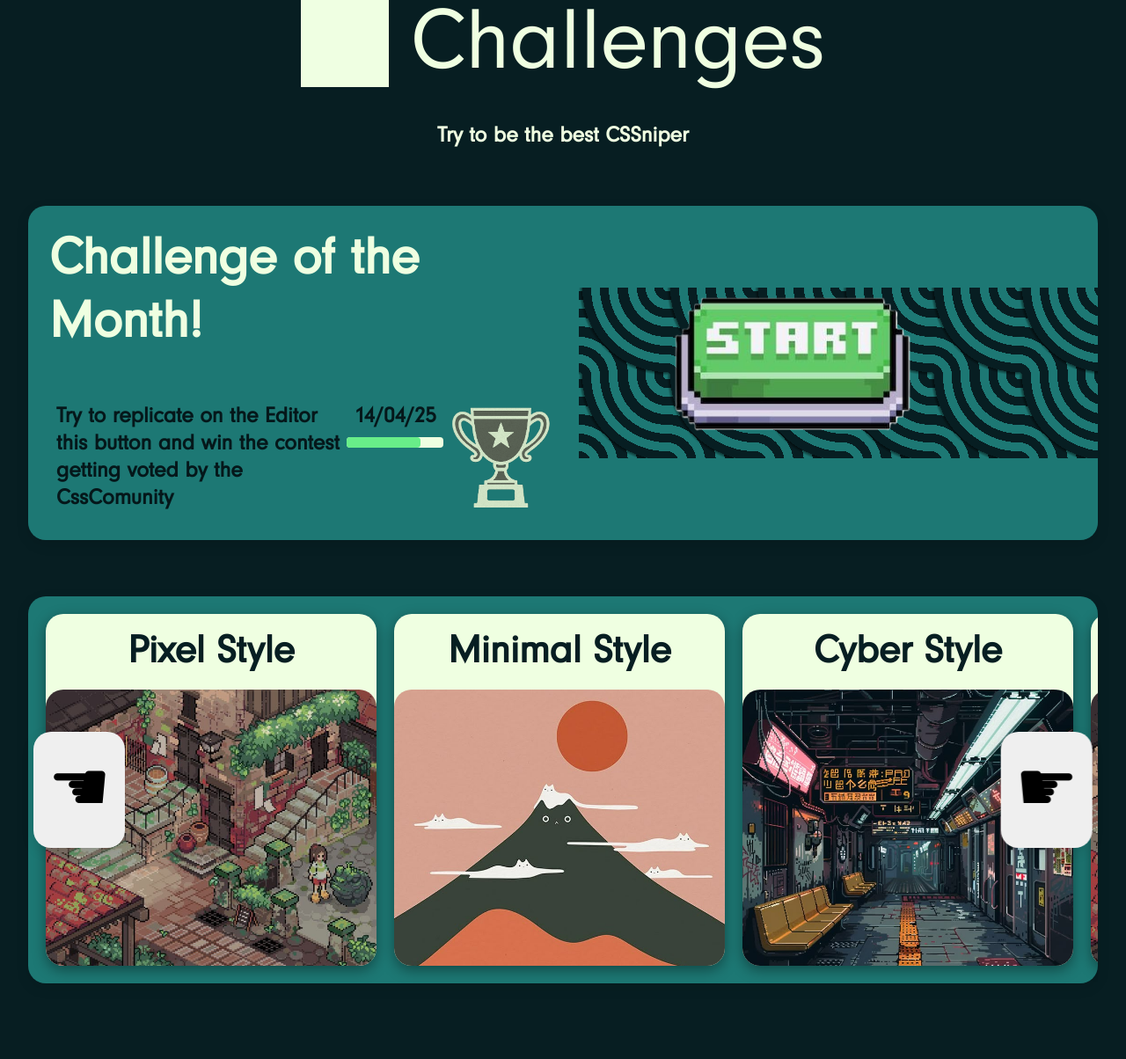
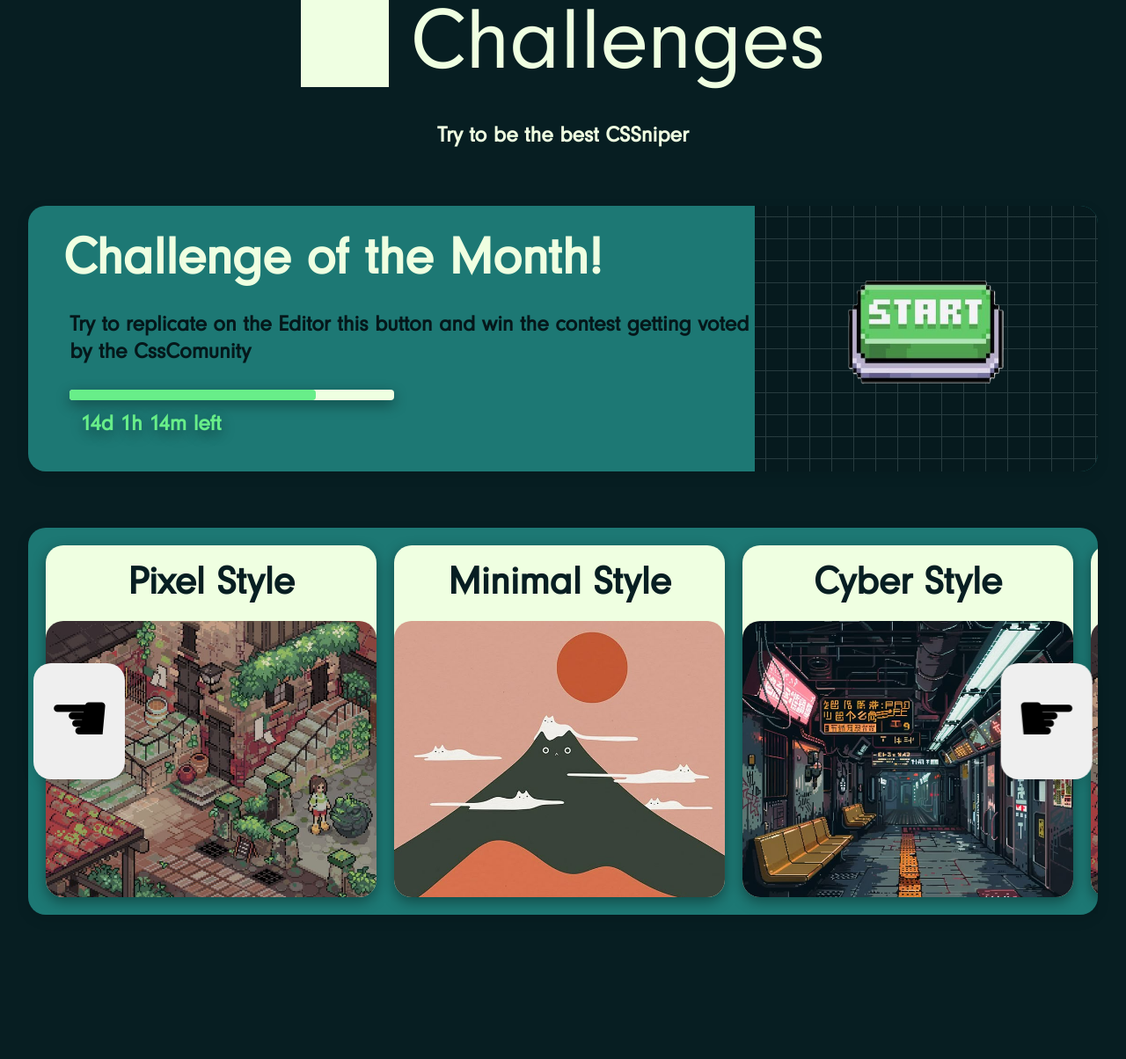
Before and after one commit to reSalmone/CSSnips, a PHP site: page /challenges.html in a window 1280 px wide. Shown: the part 165-1369 px from the top of the page at 88% size. After the commit the page ends 1205 px from the top, so only its background shows below. Run offline with PHP 8.4, Linux system fonts and the light colour scheme; grey boxes are pictures that could not be loaded.

Commit message:
style changes

```diff
--- a/challenges.css
+++ b/challenges.css
@@ -53,21 +53,29 @@
 }
 
 .nicon-trophy {
+    grid-area: e;
     align-self: center;
-    width: 130px;
-    height: 130px;
+    justify-self: center;
+    width: 115px;
+    height: 115px;
     filter: saturate(100%) invert(90%) sepia(3%) saturate(1327%) hue-rotate(54deg) brightness(109%) contrast(102%);
     padding: 0.5rem;
+}
+
+.data{
+    grid-area:d;
+    align-self: center;
+    justify-self:start;
+
 }
 
 .data .range {
     position: relative;
     background-color: var(--color4);
-    width: 100%;
+    width: 200%;
     height: 0.75rem;
     border-radius: 0.25rem;
-    display: flex;
-    align-self: center;
+    box-shadow: rgba(0, 0, 0, 0.394) 0px 5px 15px;
 
 }
 
@@ -81,11 +89,21 @@
     border-radius: 0.25rem;
 }
 
+.data-days {
+    color: var(--color6);
+    font-size: 25px;
+    padding-left: 3%;
+    font-weight: bold;
+    padding: 0.75rem;
+    justify-self: start;
+    text-shadow: rgba(0, 0, 0, 0.394) 0px 5px 15px;
+}
+
 .nicon-target {
     align-self: center;
+    justify-self: center;
     width: 50%;
     height: 50%;
-    margin-right: 100px;
     overflow: hidden;
 
 
@@ -96,47 +114,38 @@
     width: 95%;
     border-radius: 20px;
     margin-top: 5%;
-    display: flex;
-    flex-direction: row;
-    align-items: center;
-    justify-content: center;
+    display: grid;
+    grid-template:
+            'a a a c c'1fr
+            '. b b c c'0.5fr
+            '. d e c c'1fr /0.08fr 1fr 1fr 0.5fr 0.5fr;
+
     box-shadow: rgb(0, 0, 0, 0.1) 0px 5px 15px;
     overflow: hidden;
     transition: background-color .1s;
     cursor: pointer;
+    padding-left:1em;
 }
 .contest-box:hover{
     background-color: color-mix(in srgb, var(--color2) 90%, black);
     transform: translateY(4px);
     transition:transform .2s;
 }
-
-.contest-info-box {
-    width: 100%;
-    display: flex;
-    flex-direction: column;
-}
-
 .contest-title {
+    grid-area: a;
     color: var(--color4);
     font-size: 60px;
     font-weight: bold;
     padding: 1.5rem;
 }
 
-.contest-subinfo-box {
-    width: 100%;
-    display: flex;
-    flex-direction: row;
-    padding: 1.5rem;
-}
-
 .contest-subtitle {
+    grid-area: b;
+    justify-self: start;
+    align-self: center;
     color: color-mix(in srgb, var(--color3) 75%, black);
     font-size: 25px;
-    padding-left: 3%;
     font-weight: bold;
-    padding: 0.5rem;
 }
 
 .challenge-container {
@@ -195,29 +204,19 @@
 }
 
 .contest-background-target {
+    grid-area: c;
+    --s: 50px;
     width: 100%;
-    height: 100%;
-    display: flex;
-    justify-content: center;
-    --s: 100px;
-    /* control the size */
-    --c1: var(--color2);
-    --c2: var(--color1);
+  height: 100%;
+  --color: color-mix(in srgb, var(--color1) 87%, white);
+  background-color: color-mix(in srgb, var(--color1) 87%, black);
+  background-image: linear-gradient(0deg, transparent 24%, var(--color) 25%, var(--color) 26%, transparent 27%,transparent 74%, var(--color) 75%, var(--color) 76%, transparent 77%,transparent),
+      linear-gradient(90deg, transparent 24%, var(--color) 25%, var(--color) 26%, transparent 27%,transparent 74%, var(--color) 75%, var(--color) 76%, transparent 77%,transparent);
+  background-size: var(--s) var(--s);
 
-    --_g: var(--c2) 4% 14%, var(--c1) 14% 24%, var(--c2) 22% 34%,
-        var(--c1) 34% 44%, var(--c2) 44% 56%, var(--c1) 56% 66%, var(--c2) 66% 76%,
-        var(--c1) 76% 86%, var(--c2) 86% 96%;
-    background: radial-gradient(100% 100% at 100% 0,
-            var(--c1) 4%,
-            var(--_g),
-            #0008 96%,
-            #0000),
-        radial-gradient(100% 100% at 0 100%,
-            #0000,
-            #0008 4%,
-            var(--_g),
-            var(--c1) 96%) var(--c1);
-    background-size: var(--s) var(--s);
+    display:grid;
+    align-items: center;
+    justify-items: center;
 
 }
 
--- a/challenges.html
+++ b/challenges.html
@@ -47,25 +47,22 @@
             </div>
 
         </div>
-        <div class="contest-box">
+        <div class="contest-box" onclick="location.href = 'challenge_selected.html' " type="button">
 
-            <div class="contest-info-box>" onclick="location.href = 'challenge_selected.html' " type="button">
             <div class="contest-title">Challenge of the Month!</div>
-                <div class="contest-subinfo-box">
             <div class="contest-subtitle">Try to replicate on the Editor this button
                 and win the contest getting voted by the CssComunity</div>
             <div class="data">
-                        <p class="contest-subtitle">
-                            14/04/25
-                        </p>
+
                 <div class="range">
                     <div class="fill">
                     </div>
                 </div>
+                <p class="data-days">
+                    14d 1h 14m left
+                </p>
             </div>
-                    <img src="assets/images/trophy.png" class="nicon-trophy">
-                </div>
-            </div>
+            <!-- <img src="assets/images/trophy.png" class="nicon-trophy"> -->
             <div class="contest-background-target">
                 <img src="assets/images/pixel_botton.png" class="nicon-target">
             </div>
```
Also changed, not shown: challenge_selected.css (+57 -17 lines), challenge_selected.html (+18 -2 lines), creator.css (+79 -0 lines). Lines whose indentation alone changed are shown as unchanged.
